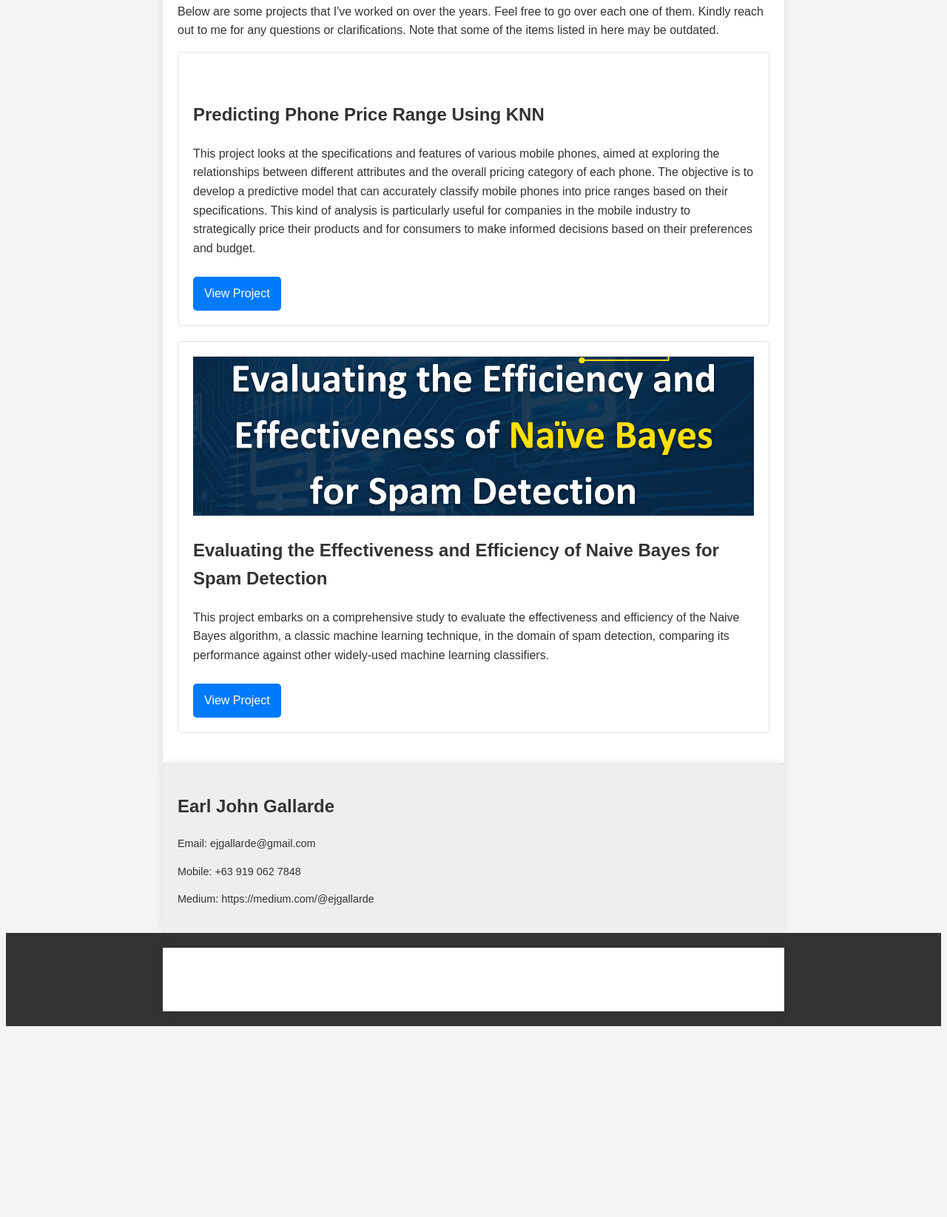
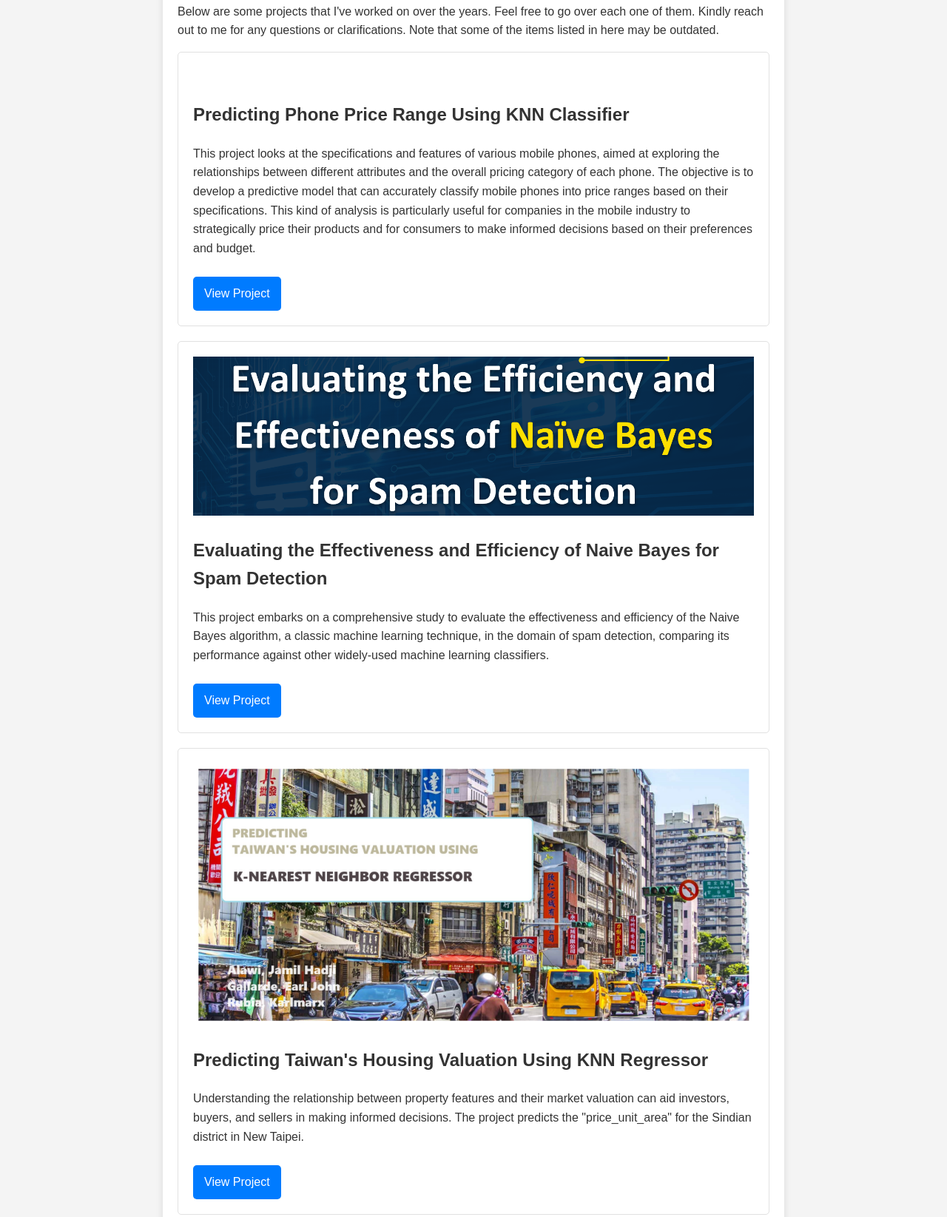
Before and after one commit to ejgallarde/ejgallarde.github.io, a plain HTML site: page index.html in a window 1280 px wide. Shown: the part 778-2423 px from the top of the page at 74% size. Before the commit the page ends 2173 px from the top, so only its background shows below. Drawn offline with Linux system fonts and the light colour scheme; a script that the page names is missing.

Commit message:
Adding Taiwan Housing Valuation Project

```diff
--- a/index.html
+++ b/index.html
@@ -35,7 +35,7 @@
         <p>Below are some projects that I've worked on over the years. Feel free to go over each one of them. Kindly reach out to me for any questions or clarifications. Note that some of the items listed in here may be outdated.</p>
         <article>
             <img src="phones.jpg" alt="">
-            <h2>Predicting Phone Price Range Using KNN</h2>
+            <h2>Predicting Phone Price Range Using KNN Classifier</h2>
             <p>This project looks at the specifications and features of various mobile phones, aimed at exploring the relationships between different attributes and the overall pricing category of each phone. The objective is to develop a predictive model that can accurately classify mobile phones into price ranges based on their specifications. This kind of analysis is particularly useful for companies in the mobile industry to strategically price their products and for consumers to make informed decisions based on their preferences and budget.</p>
             <a href="https://github.com/ejgallarde/predicting-phone-prices" class="project-link">View Project</a>
         </article>
@@ -44,6 +44,13 @@
             <img src="spam-detetction-header.png" alt="">
             <h2>Evaluating the Effectiveness and Efficiency of Naive Bayes for Spam Detection</h2>
             <p>This project embarks on a comprehensive study to evaluate the effectiveness and efficiency of the Naive Bayes algorithm, a classic machine learning technique, in the domain of spam detection, comparing its performance against other widely-used machine learning classifiers.</p>
+            <a href="https://github.com/ejgallarde/spam-detection-nb" class="project-link">View Project</a>
+        </article>
+
+        <article>
+            <img src="housing.png" alt="">
+            <h2>Predicting Taiwan's Housing Valuation Using KNN Regressor</h2>
+            <p>Understanding the relationship between property features and their market valuation can aid investors, buyers, and sellers in making informed decisions. The project predicts the "price_unit_area" for the Sindian district in New Taipei.</p>
             <a href="https://github.com/ejgallarde/spam-detection-nb" class="project-link">View Project</a>
         </article>
         <!-- Repeat for each project -->
```
Also changed, not shown: housing.png (added).
